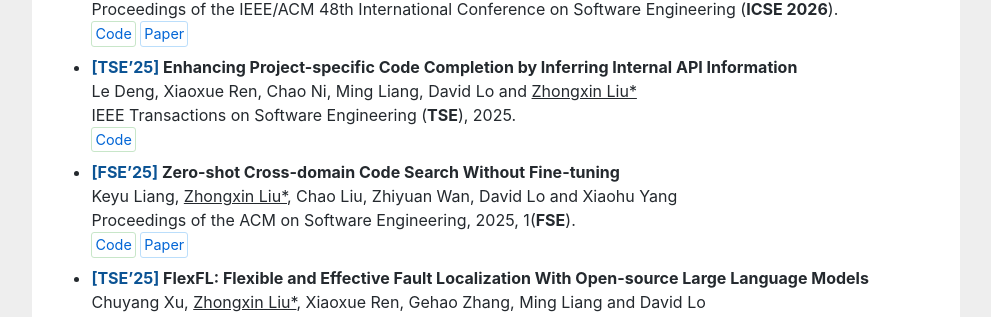
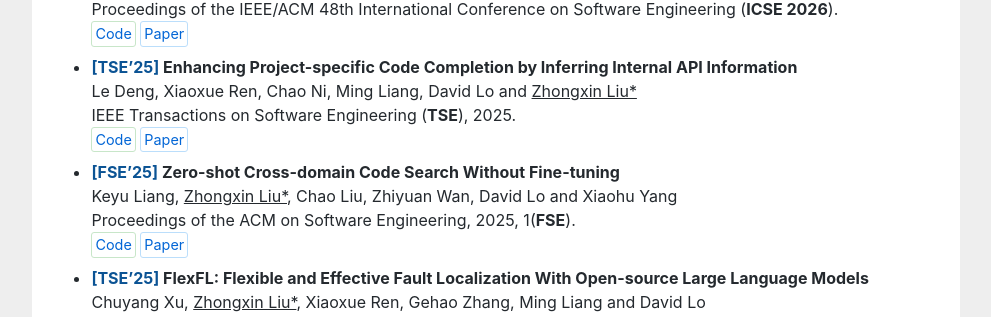
Before and after one commit to zhongxin-liu/zhongxin-liu.github.io, a Jekyll site: the page index.html, which Jekyll copies as it is, in a window 1280 px wide and 900 px high, scrolled down 788 px. Shown: the part 129-446 px from the top of the window, without its empty margins (144-1135 px from the left). Built offline with Jekyll 4.4.1, drawn with Linux system fonts in a browser that asks for light colours.

Commit message:
update the paper link

```diff
--- a/index.html
+++ b/index.html
@@ -92,7 +92,7 @@
 Le Deng, Xiaoxue Ren, Chao Ni, Ming Liang, David Lo and <u>Zhongxin Liu*</u><br>
 IEEE Transactions on Software Engineering (<b>TSE</b>), 2025.
 <br>
-<a href="https://github.com/ZJU-CTAG/InferCom" target="_blank" class="publication-link code-link">Code</a><br>
+<a href="https://github.com/ZJU-CTAG/InferCom" target="_blank" class="publication-link code-link">Code</a> <a href="https://doi.org/10.48550/arXiv.2507.20888" target="_blank" class="publication-link paper-link">Paper</a><br>
 </li>
 <li>
 <b><span style="color: #0b5394;">[FSE’25]</span> Zero-shot Cross-domain Code Search Without Fine-tuning</b><br>
--- a/metadata/pub2.bib
+++ b/metadata/pub2.bib
@@ -24,6 +24,7 @@
   author       = {Deng, Le and Ren, Xiaoxue and Ni, Chao and Liang, Ming and Lo, David and \textbf{Zhongxin Liu*}},
   date         = {2025},
   journaltitle = {IEEE Transactions on Software Engineering (TSE)},
+  doi          = {10.48550/arXiv.2507.20888},
   url          = {https://github.com/ZJU-CTAG/InferCom}
 }
 
```
